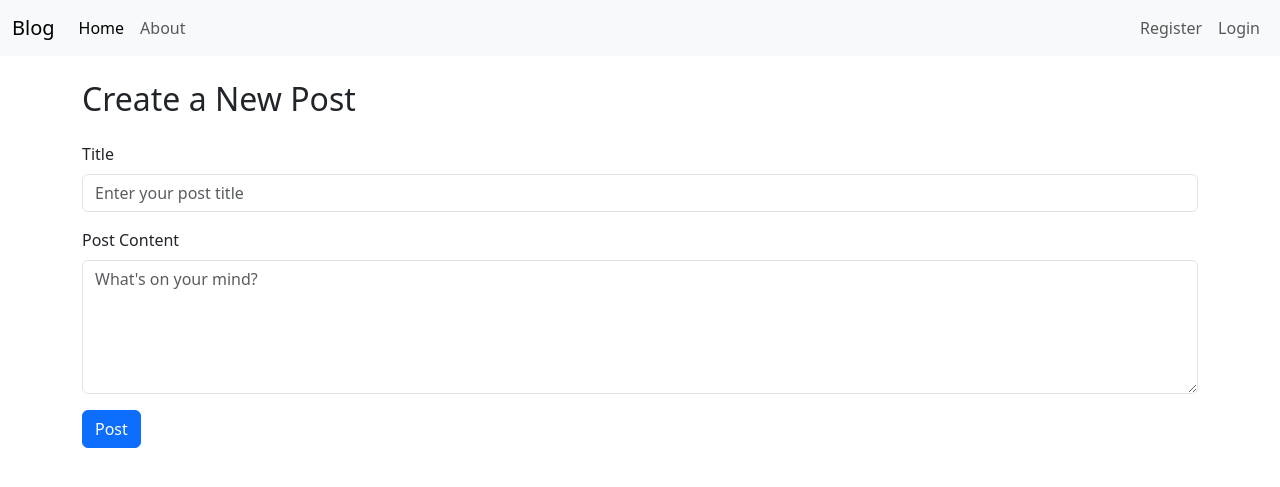
After one commit to Godvein/Blog, a Django app: page /createpost/ in a window 1280 px wide. The commit adds this page. Shown: the top 487 px of the page. Run offline with Django 5.2, Linux system fonts and the light colour scheme.

Commit message:
new update
added crud operation for users and improved ui

```diff
--- /dev/null
+++ b/blogmain/templates/blogmain/createblog.html
@@ -0,0 +1,23 @@
+{% extends "blogmain/base.html" %}
+
+{% block content %}
+<div class="container mt-4">
+    <h2 class="mb-4">Create a New Post</h2>
+
+    <form method="post" action="{% url 'createpost' %}">
+        {% csrf_token %}
+
+        <div class="mb-3">
+            <label for="titleInput" class="form-label">Title</label>
+            <input name="title" type="text" class="form-control" id="titleInput" placeholder="Enter your post title" required>
+        </div>
+
+        <div class="mb-3">
+            <label for="postContent" class="form-label">Post Content</label>
+            <textarea name="content" class="form-control" id="postContent" rows="5" placeholder="What's on your mind?" required></textarea>
+        </div>
+
+        <button type="submit" class="btn btn-primary">Post</button>
+    </form>
+</div>
+{% endblock %}
--- a/blogmain/urls.py
+++ b/blogmain/urls.py
@@ -1,6 +1,10 @@
 from django.urls import path
 from blogmain import views
-
+from .views import blogList,blogDetail
 urlpatterns = [
-    path('', views.home, name = "home")
+    path('', blogList.as_view(), name = "home"),
+    path('blogdetail/<int:pk>/', blogDetail.as_view(), name = "detail"),
+    path('createpost/', views.createblog, name = "createpost"),
+    path('deletepost/<int:id>', views.deleteblog, name = "deletepost"),
+    path('updatepost/<int:id>', views.updateblog, name = "updatepost")
 ]
--- a/blogmain/views.py
+++ b/blogmain/views.py
@@ -1,9 +1,43 @@
-from django.shortcuts import render
+from django.shortcuts import render,redirect
 from .models import blogs
-# Create your views here.
-def home(request):
-    blog = {
-        "post" : blogs.objects.all()
+from django.contrib.auth.models import User
+from django.views.generic import ListView,DetailView
+
+#object based view
+class blogList(ListView):
+    model = blogs
+    template_name = "blogmain/home.html"
+    context_object_name = 'post'
+    ordering = ["-date_created"]
+
+class blogDetail(DetailView):
+    model = blogs
+
+def createblog(request):
+    if request.method == "POST":
+        user = User.objects.get(id = request.user.id)
+        title = request.POST.get("title")
+        post = request.POST.get("content")
+        blog = blogs(user = user, title = title, post = post)
+        blog.save()
+        return redirect("home")
+    return render(request, "blogmain/createblog.html")
+
+def deleteblog(request, id):
+    blog = blogs.objects.get(id = id)
+    blog.delete()
+    return redirect("home")
+
+def updateblog(request, id):
+
+    blog = blogs.objects.get(id = id)
+    post = {
+        "blog": blog
     }
-
-    return render(request, "home.html", blog)
+    if request.method == "POST":
+        title = request.POST.get("title")
+        post = request.POST.get("content")
+        blog.title = title
+        blog.post = post
+        return redirect("home")
+    return render(request, "blogmain/updateblog.html", post)
--- a/user/templates/editprofile.html
+++ b/user/templates/editprofile.html
@@ -1,4 +1,4 @@
-{% extends "base.html"%}
+{% extends "blogmain/base.html"%}
 {% block content %}
 {% for message in messages%}
 <div  role="alert"{% if messages.success %} class="alert alert-success" {%else%} class="alert alert-danger" {% endif %}>
--- a/user/templates/login.html
+++ b/user/templates/login.html
@@ -1,4 +1,4 @@
-{% extends "base.html"%}
+{% extends "blogmain/base.html"%}
 {% block content%}
 {% if messages %}
 <ul class="messages">
--- a/user/templates/profile.html
+++ b/user/templates/profile.html
@@ -1,4 +1,4 @@
-{% extends "base.html" %}
+{% extends "blogmain/base.html" %}
 {% block content %}
 {%for message in messages%}
 <div class="alert alert-success">
--- a/user/templates/register.html
+++ b/user/templates/register.html
@@ -1,4 +1,4 @@
-{% extends "base.html" %}
+{% extends "blogmain/base.html" %}
 {% block content %}
 <form method="post" action="{%url 'register'%}"> {% csrf_token %}
     <div class="mb-3">
```
Also changed, not shown: blogmain/templates/blogmain/blogs_detail.html (added, +27 -0 lines), blogmain/templates/blogmain/home.html (renamed from blogmain/templates/home.html, +10 -2 lines), blogmain/templates/blogmain/updateblog.html (added, +23 -0 lines), blogmain/templates/blogmain/base.html (renamed from blogmain/templates/base.html), db.sqlite3.
